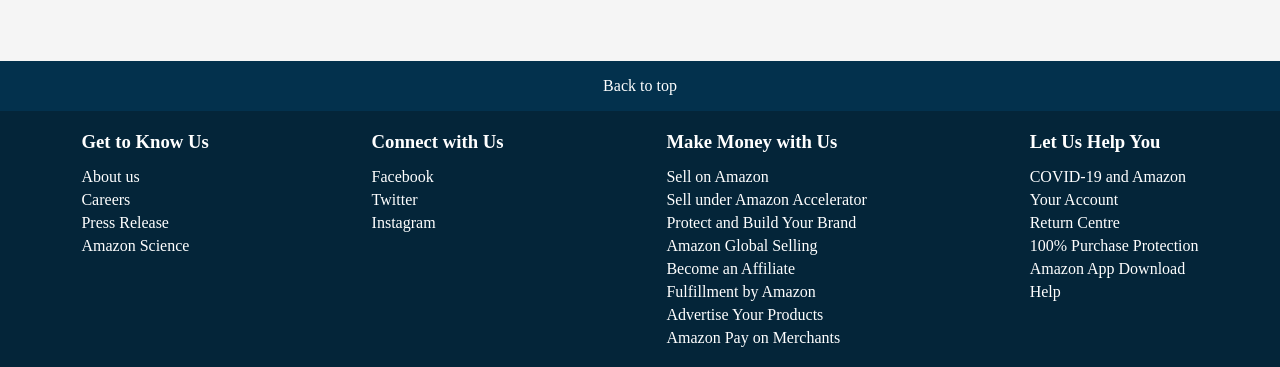
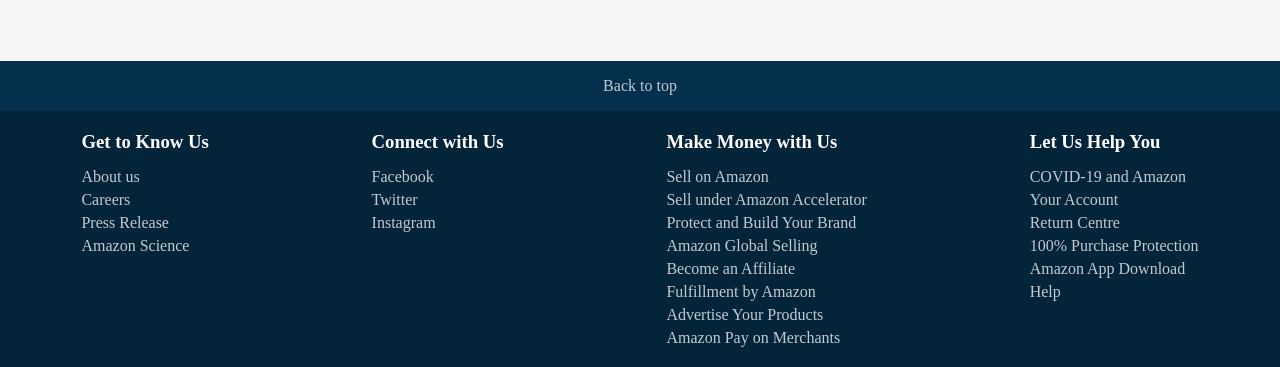
Before and after one commit to DhruvAsati/Learn_with_geekster, a plain HTML site: page weekly-css5/index.html in a window 1280 px wide. In both pictures the pointer is over the link "Back to top". Shown: the part 1001-1368 px from the top of the page. Drawn offline with nearby package versions, Linux system fonts and the light colour scheme.

Commit message:
weekly-test-css-update

```diff
--- a/weekly-css5/style.css
+++ b/weekly-css5/style.css
@@ -143,6 +143,9 @@
     color: white;
     text-decoration: none;
 }
+.back-top a:hover{
+    color: #c2cad1;
+}
 footer{
     width: 100%;
     display: flex;
@@ -160,7 +163,7 @@
     padding-bottom: 10px;
 }
 .links a{
-    color: white;
+    color: #c2cad1;
     text-decoration: none;
     padding-top: 5px;
 
@@ -168,5 +171,6 @@
 }
 .links a:hover{
     cursor: pointer;
+    color: white;
     text-decoration: underline;
 }
```
